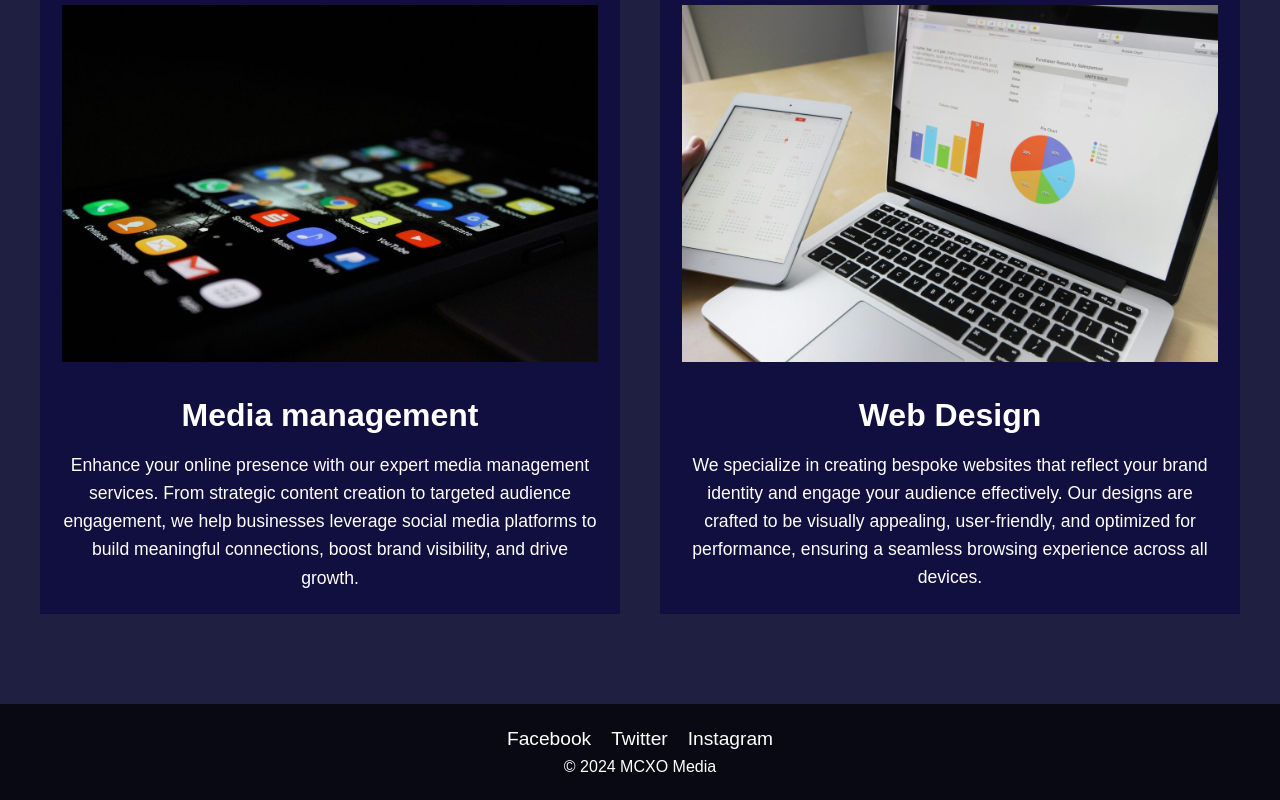
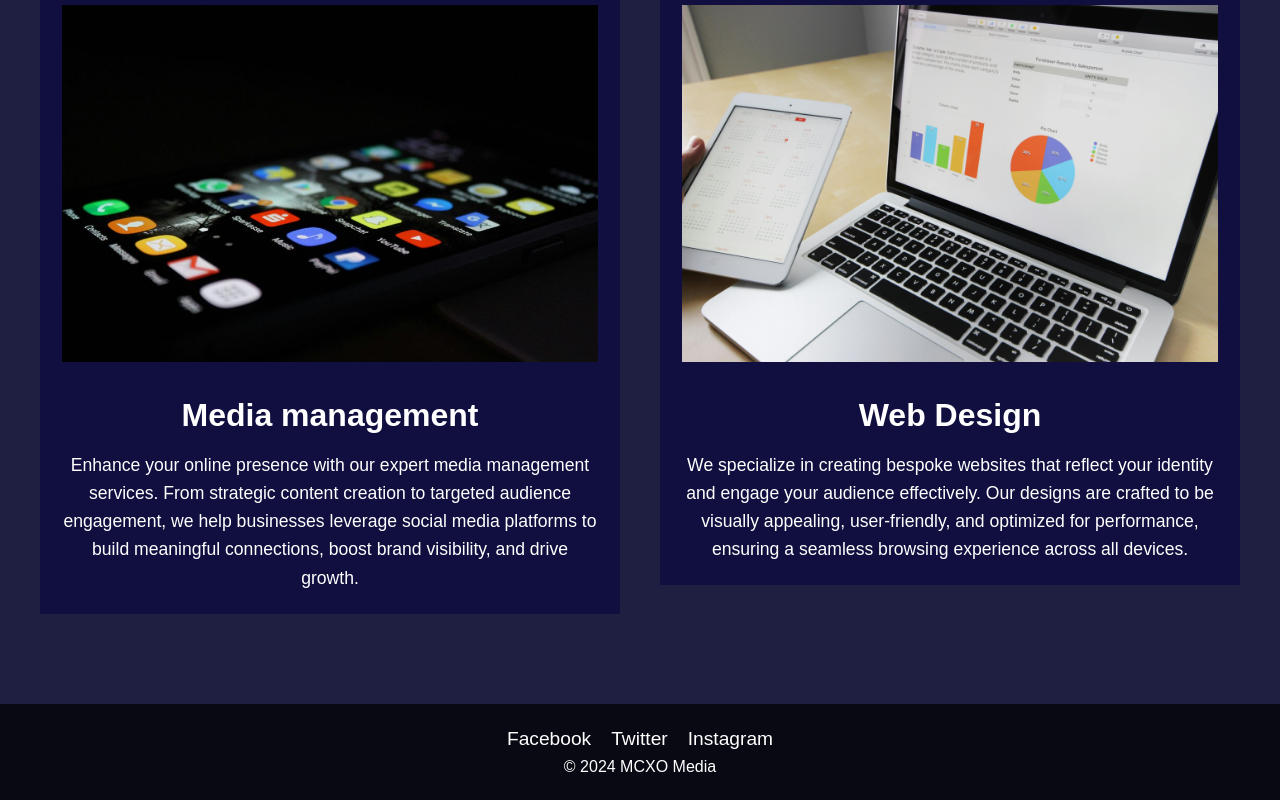
Before and after one commit to MCXOadmin/MCXO-Online, a plain HTML site: page pages/index.html in a window 1280 px wide. Shown: the part 746-1546 px from the top of the page. Drawn offline with Linux system fonts and the light colour scheme.

```diff
--- a/pages/index.html
+++ b/pages/index.html
@@ -45,7 +45,7 @@
           <img src="../images/pexels-pixabay-265087.jpg" alt="Service 2" />
           <h2>Web Design</h2>
           <p>
-            We specialize in creating bespoke websites that reflect your brand
+            We specialize in creating bespoke websites that reflect your
             identity and engage your audience effectively. Our designs are
             crafted to be visually appealing, user-friendly, and optimized for
             performance, ensuring a seamless browsing experience across all
```
